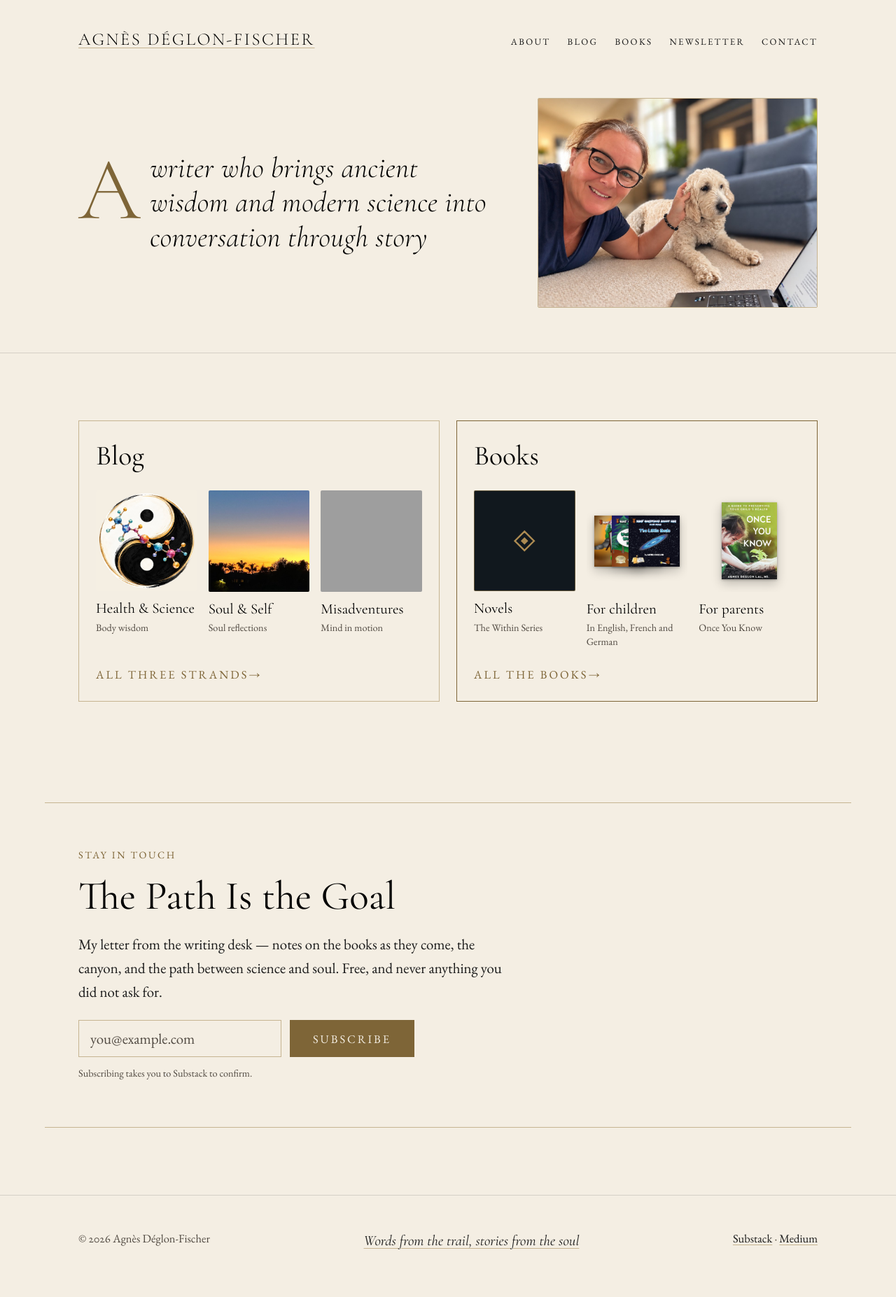
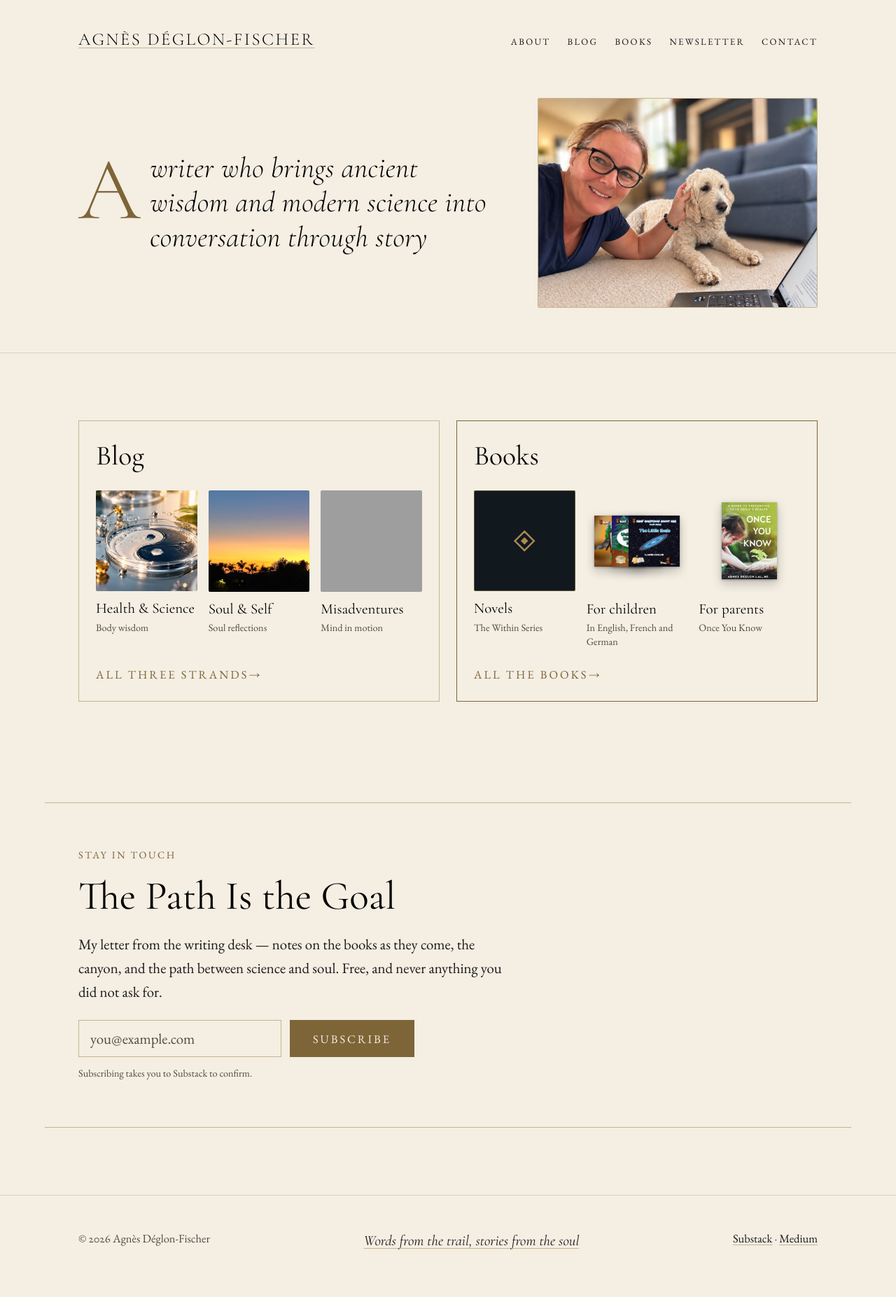
Before and after one commit to adeglon/adeglon.github.io, a Jekyll site: the page built from docs/index.html, in a window 1280 px wide. Shown: the whole page at 70% size. Built offline with Jekyll 4.4.1, drawn with Linux system fonts in a browser that asks for light colours; a script that is not in the unit is left out; grey boxes are pictures that could not be loaded.

Commit message:
The petri dish for Health & Science

```diff
--- a/docs/_config.yml
+++ b/docs/_config.yml
@@ -74,7 +74,7 @@ sections:
     key: "Health&Science"
     slug: "health-science"
     image: /assets/images/strand-health-science.jpg
-    image_alt: "A yin-yang drawn in ink and gold, with molecules threaded through both halves"
+    image_alt: "A petri dish holding a yin-yang of clear and dark liquid, molecular models and a green leaf beside it"
     welcome_title: "Welcome to Health & Science"
     blurb: "Body wisdom. As an acupuncturist and biochemist, I bring together Eastern and Western medicine to explore holistic health: body, mind, and soul."
     welcome:
```
Also changed, not shown: docs/assets/images/strand-health-science.jpg.
